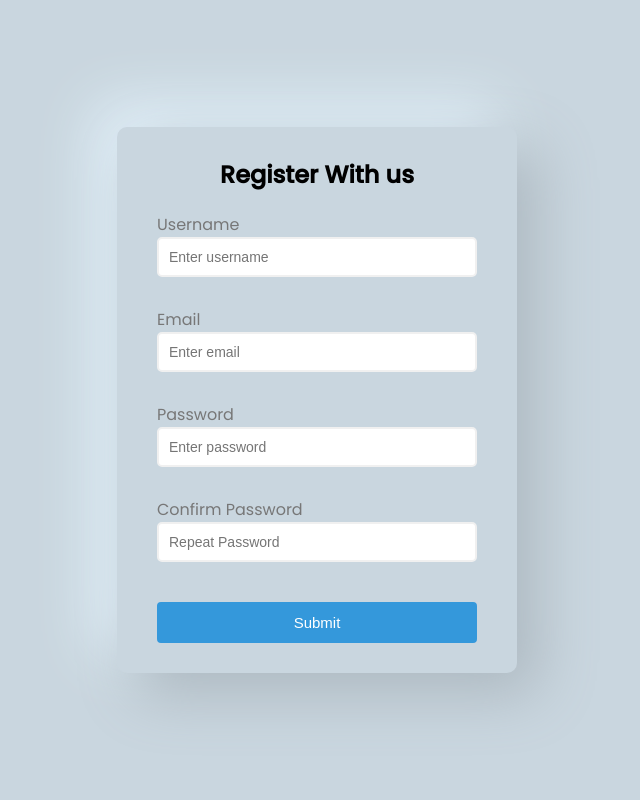
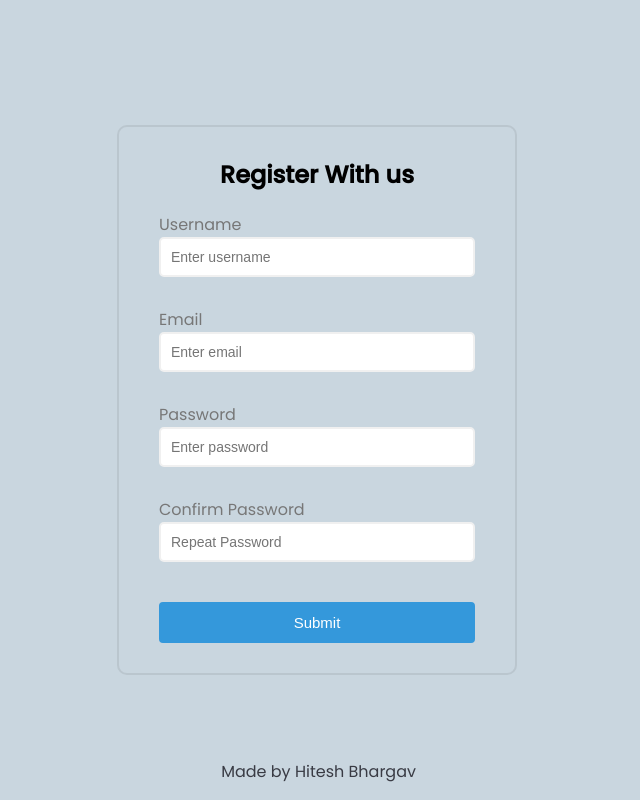
Before and after one commit to hiteshbhargav/formValidation, a plain HTML site: page index.html in a window 1280 px wide. Shown: the whole page, without its empty margins (323-963 px from the left). Drawn offline with Linux system fonts and the light colour scheme.

Commit message:
updated container

```diff
--- a/index.html
+++ b/index.html
@@ -1,12 +1,15 @@
 <!DOCTYPE html>
 <html lang="en">
+
 <head>
   <meta charset="UTF-8" />
   <meta name="viewport" content="width=device-width, initial-scale=1.0" />
   <title>From Validation</title>
   <link rel="stylesheet" href="styles.css" />
 </head>
+
 <body>
+  <main>
     <div class="container">
       <form id="form" class="form">
         <h2>Register With us</h2>
@@ -33,7 +36,12 @@
         <button type="submit">Submit</button>
       </form>
     </div>
+  </main>
 
+  <footer>
+    <p><a href="https://github.com/hiteshbhargav" target="_blank">Made by Hitesh Bhargav</a></p>
+  </footer>
   <script src="script.js"></script>
 </body>
+
 </html>
--- a/styles.css
+++ b/styles.css
@@ -12,17 +12,22 @@ body {
   /* background: linear-gradient(318.32deg, #c3d1e4 0%, #dde7f3 55%, #d4e0ed 100%); */
   background-color: #c9d6df;
   font-family: "Poppins", sans-serif;
-  display: flex;
+}
+main {
+  /* display: flex;
   align-items: center;
   justify-content: center;
   min-height: 100vh;
-  margin: 0;
+  margin: 0; */
+  position: absolute;
+  transform: translate(-50%, -50%);
+  top: 50%;
+  left: 50%;
 }
 .container {
   border-radius: 10px;
   background: #c9d6df;
-  box-shadow: 20px 20px 60px #abb6be, -20px -20px 60px #e7f6ff;
-
+  border: 2px solid #b1bcc496;
   width: 400px;
 }
 h2 {
@@ -81,3 +86,13 @@ h2 {
   margin-top: 20px;
   width: 100%;
 }
+footer {
+  position: absolute;
+  bottom: 0;
+  width: 99%;
+  text-align: center;
+}
+footer a {
+  text-decoration: none;
+  color: #393b44;
+}
```
Lines whose indentation alone changed are shown as unchanged.
